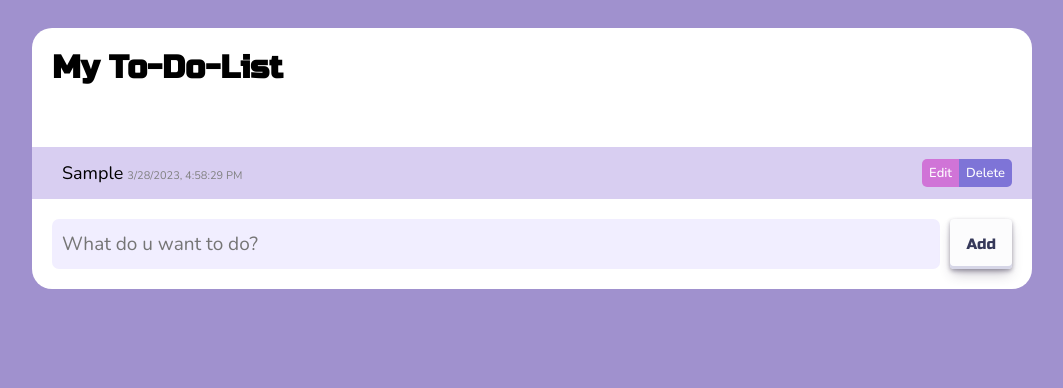
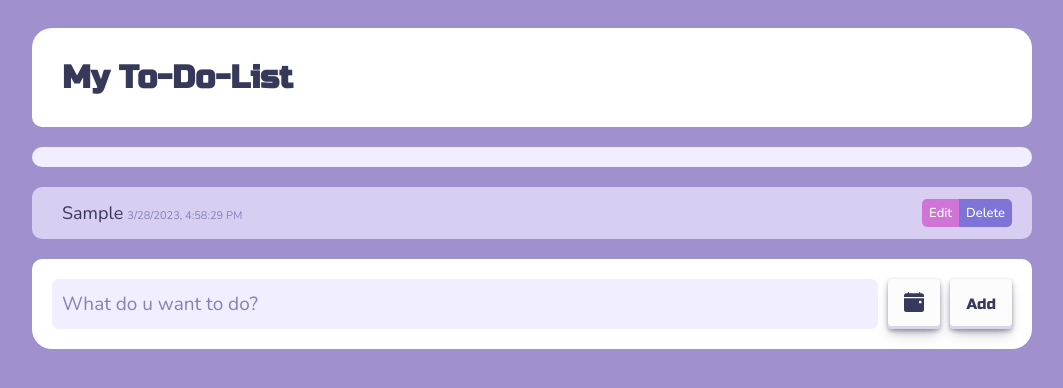
Before and after one commit to Papsanly/to-make-sandwich-react, a React (Vite) app: page / in a window 1280 px wide. Both pictures are taken after typing "Sample" into the empty fields and a click on the button "Add". Shown: the top 388 px of the page, without its empty margins (108-1171 px from the left). Built offline with nearby package versions, Linux system fonts and the light colour scheme.

Commit message:
changed design (it looks like a sandwich!), added deadline button

```diff
--- a/package.json
+++ b/package.json
@@ -12,6 +12,7 @@
     "framer-motion": "^10.9.1",
     "nanoid": "^4.0.2",
     "react": "^18.2.0",
+    "react-bootstrap-icons": "^1.10.2",
     "react-dom": "^18.2.0"
   },
   "devDependencies": {
--- /dev/null
+++ b/src/InputSection.jsx
@@ -0,0 +1,30 @@
+import style from './InputSection.module.css'
+import { CalendarEventFill } from 'react-bootstrap-icons'
+import { useEffect } from 'react'
+
+export default function InputSection({
+  inputValue,
+  onInputChange,
+  onInputKeyUp,
+  onAddButtonClick,
+  onDeadlineButtonClick
+}) {
+  useEffect(() => {
+    window.scrollTo({ behavior: 'smooth', top: document.body.scrollHeight })
+  }, [inputValue])
+
+  return (
+    <div className={style.inputSection}>
+      <input
+        placeholder={'What do u want to do?'}
+        value={inputValue}
+        onChange={onInputChange}
+        onKeyUp={onInputKeyUp}
+      />
+      <button onClick={onDeadlineButtonClick}>
+        <CalendarEventFill size={20} />
+      </button>
+      <button onClick={onAddButtonClick}>Add</button>
+    </div>
+  )
+}
--- /dev/null
+++ b/src/InputSection.module.css
@@ -0,0 +1,45 @@
+.inputSection {
+  display: flex;
+  padding: 20px;
+  background: white;
+  border-radius: 10px 10px 20px 20px;
+}
+
+.inputSection input {
+  flex: 1;
+  padding: 10px;
+  border: none;
+  background: #f1eeff;
+  border-radius: 7px;
+  font-size: 19px;
+  color: #36395a;
+}
+
+.inputSection input::placeholder {
+  color: #8282ba;
+}
+
+.inputSection button {
+  border: none;
+  background: #fcfcfd;
+  border-radius: 4px;
+  box-shadow: rgba(45, 35, 66, 0.4) 0 2px 4px, rgba(45, 35, 66, 0.3) 0 7px 13px -3px, #D6D6E7 0 -3px 0 inset;
+  color: #36395A;
+  cursor: pointer;
+  font-family: Russo One, sans-serif;
+  padding: 0 1rem;
+  height: 50px;
+  transition: box-shadow .15s, transform .15s;
+  font-size: 15px;
+  margin-left: 10px;
+}
+
+.inputSection button:hover {
+  box-shadow: rgba(45, 35, 66, 0.4) 0 4px 8px, rgba(45, 35, 66, 0.3) 0 7px 13px -3px, #D6D6E7 0 -3px 0 inset;
+  transform: translateY(-2px);
+}
+
+.inputSection button:active {
+  box-shadow: #D6D6E7 0 3px 7px inset;
+  transform: translateY(2px);
+}
--- a/src/ProgressBar.jsx
+++ b/src/ProgressBar.jsx
@@ -8,10 +8,15 @@ export default function ProgressBar({ progress }) {
   )
 
   return (
-    <div
-      data-progress={progress}
-      className={style.progressBar}
-      style={{ width: `${100 * progress}%`, background: `rgb(${RGBArray})` }}
-    />
+    <div className={style.progressBarBackground}>
+      <div
+        data-progress={progress}
+        className={style.progressBar}
+        style={{
+          width: `calc(${100 * progress}% - 10px)`,
+          background: `rgb(${RGBArray})`
+        }}
+      />
+    </div>
   )
 }
--- a/src/ProgressBar.module.css
+++ b/src/ProgressBar.module.css
@@ -1,11 +1,16 @@
-.progressBar {
+.progressBarBackground {
+  position: relative;
+  background: #f1eeff;
   height: 20px;
-  background: rgb(190, 178, 234);
   margin-bottom: 20px;
-  transition: width .2s, background .2s, border-radius .2s;
-  border-radius: 0 5px 5px 0;
+  border-radius: 10px;
 }
 
-.progressBar[data-progress='1'] {
-  border-radius: 0;
+.progressBar {
+  position: absolute;
+  margin: 5px;
+  height: 10px;
+  background: rgb(190, 178, 234);
+  transition: width .2s, background .2s, border-radius .2s;
+  border-radius: 5px;
 }
--- a/src/ToMakeSandwich.jsx
+++ b/src/ToMakeSandwich.jsx
@@ -3,6 +3,13 @@ import ProgressBar from './ProgressBar'
 import TodoItem from './TodoItem'
 import { useEffect, useState } from 'react'
 import { nanoid } from 'nanoid'
+import InputSection from './InputSection'
+
+// TODO:
+//   1. Add "set deadline" button
+//   2. It starts white and if you don't use it, the time doesn't show
+//   3. It turns blue (or whatever color) and the date is added
+//   4. If deadline is reached it turns red (or something like that)
 
 export default function ToMakeSandwich() {
   const [todos, setTodos] = useState(
@@ -22,12 +29,12 @@ export default function ToMakeSandwich() {
         text: inputValue,
         date: Date.now(),
         done: false,
-        editValue: null,
-      },
+        editValue: null
+      }
     ])
   }
 
-  const handleButtonClick = () => {
+  const handleAddButtonClick = () => {
     if (inputValue.trim().length !== 0) {
       appendTodos()
     }
@@ -36,7 +43,7 @@ export default function ToMakeSandwich() {
 
   const handleInputKeyUp = e => {
     if (e.key === 'Enter') {
-      handleButtonClick()
+      handleAddButtonClick()
     }
   }
 
@@ -70,7 +77,7 @@ export default function ToMakeSandwich() {
               text:
                 todo.editValue.trim().length === 0 ? todo.text : todo.editValue,
               editValue:
-                todo.editValue.trim().length === 0 ? todo.editValue : null,
+                todo.editValue.trim().length === 0 ? todo.editValue : null
             }
           : todo
       )
@@ -112,16 +119,13 @@ export default function ToMakeSandwich() {
     <div className={style.toMakeSandwich}>
       <h1 className={style.title}>My To-Do-List</h1>
       <ProgressBar progress={progress} />
-      <ul>{todoElements}</ul>
-      <div className={style.inputSection}>
-        <input
-          placeholder={'What do u want to do?'}
-          value={inputValue}
-          onChange={e => setInputValue(e.target.value)}
-          onKeyUp={handleInputKeyUp}
-        />
-        <button onClick={handleButtonClick}>Add</button>
-      </div>
+      <ul className={style.todoList}>{todoElements}</ul>
+      <InputSection
+        onInputChange={e => setInputValue(e.target.value)}
+        onInputKeyUp={handleInputKeyUp}
+        onAddButtonClick={handleAddButtonClick}
+        inputValue={inputValue}
+      />
     </div>
   )
 }
--- a/src/ToMakeSandwich.module.css
+++ b/src/ToMakeSandwich.module.css
@@ -1,55 +1,24 @@
 .toMakeSandwich {
   display: flex;
   flex-direction: column;
-  background: white;
   min-width: 400px;
   max-width: 1000px;
   width: 100%;
   margin: 28px;
-  border-radius: 20px;
+}
+
+.todoList {
+  overflow: hidden;
+  border-radius: 10px;
+  margin-bottom: 20px;
 }
 
 .title {
+  color: #36395a;
   font-family: Russo One, sans-serif;
   font-size: 2rem;
-  margin: 20px;
+  padding: 30px;
+  margin-bottom: 20px;
+  background: white;
+  border-radius: 20px 20px 10px 10px;
 }
-
-.inputSection {
-  display: flex;
-  padding: 20px;
-}
-
-.inputSection input {
-  flex: 1;
-  padding: 10px;
-  border: none;
-  background: #f1eeff;
-  border-radius: 7px;
-  font-size: 19px;
-}
-
-.inputSection button {
-  border: none;
-  background: #fcfcfd;
-  border-radius: 4px;
-  box-shadow: rgba(45, 35, 66, 0.4) 0 2px 4px, rgba(45, 35, 66, 0.3) 0 7px 13px -3px, #D6D6E7 0 -3px 0 inset;
-  color: #36395A;
-  cursor: pointer;
-  font-family: Russo One, sans-serif;
-  padding: 0 1rem;
-  height: 50px;
-  transition: box-shadow .15s, transform .15s;
-  font-size: 15px;
-  margin-left: 10px;
-}
-
-.inputSection button:hover {
-  box-shadow: rgba(45, 35, 66, 0.4) 0 4px 8px, rgba(45, 35, 66, 0.3) 0 7px 13px -3px, #D6D6E7 0 -3px 0 inset;
-  transform: translateY(-2px);
-}
-
-.inputSection button:active {
-  box-shadow: #D6D6E7 0 3px 7px inset;
-  transform: translateY(2px);
-}
--- a/src/TodoItem.jsx
+++ b/src/TodoItem.jsx
@@ -7,7 +7,7 @@ function TodoButtons({
   text2,
   showFirst = true,
   onClick1,
-  onClick2,
+  onClick2
 }) {
   return (
     <div className={style.todoButtons} data-show-first={showFirst}>
@@ -58,7 +58,7 @@ export default function TodoItem({
   onEditButtonClick,
   onSaveButtonClick,
   onCancelButtonClick,
-  onEditInputChange,
+  onEditInputChange
 }) {
   return (
     <motion.li
--- a/src/TodoItem.module.css
+++ b/src/TodoItem.module.css
@@ -8,6 +8,7 @@
   align-items: center;
   user-select: none;
   width: 100%;
+  color: #36395a;
 }
 
 .todoItem:hover {
@@ -31,7 +32,7 @@
 
 .date {
   font-size: 11px;
-  color: gray;
+  color: #8282ba;
   white-space: nowrap;
 }
 
```
Also changed, not shown: .prettierrc.json, 1 other file (tests, documents, lock files or other folders).
